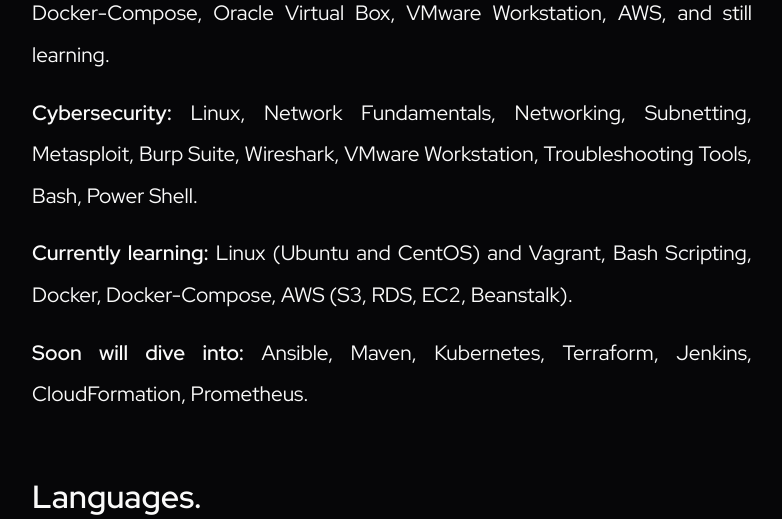
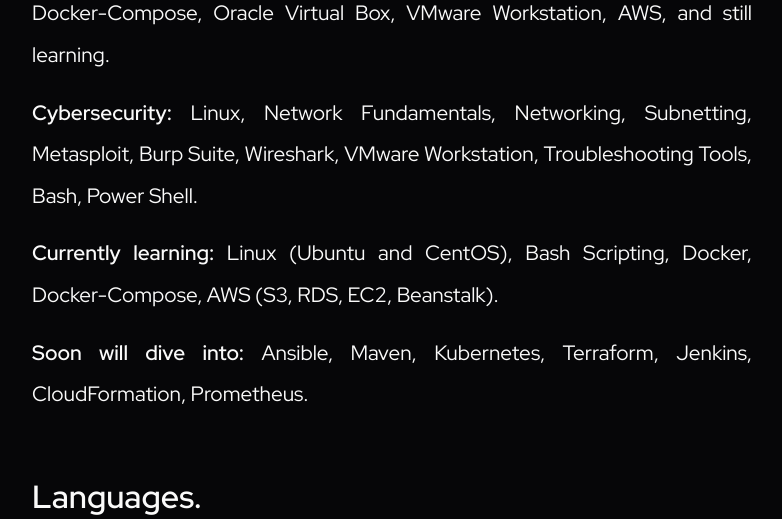
Before and after one commit to Veluthil/Portfolio-Project, a Flask app: page /about in a window 1280 px wide. Shown: the part 2684-3203 px from the top of the page, without its empty margins (260-1042 px from the left). Run offline with Flask 2, Linux system fonts and the light colour scheme; some libraries are stand-ins or nearby versions.

Commit message:
Update about.html

```diff
--- a/templates/about.html
+++ b/templates/about.html
@@ -63,7 +63,7 @@
                 VMware Workstation, AWS, and still learning.</p>
             <p><b>Cybersecurity:</b> Linux, Network Fundamentals, Networking, Subnetting, Metasploit, Burp Suite,
                 Wireshark, VMware Workstation, Troubleshooting Tools, Bash, Power Shell.</p>
-            <p><b>Currently learning:</b> Linux (Ubuntu and CentOS) and Vagrant, Bash Scripting,
+            <p><b>Currently learning:</b> Linux (Ubuntu and CentOS), Bash Scripting,
                 Docker, Docker-Compose, AWS (S3, RDS, EC2, Beanstalk).</p>
             <p><b>Soon will dive into:</b> Ansible, Maven, Kubernetes, Terraform, Jenkins, CloudFormation, Prometheus.
             </p>
```
